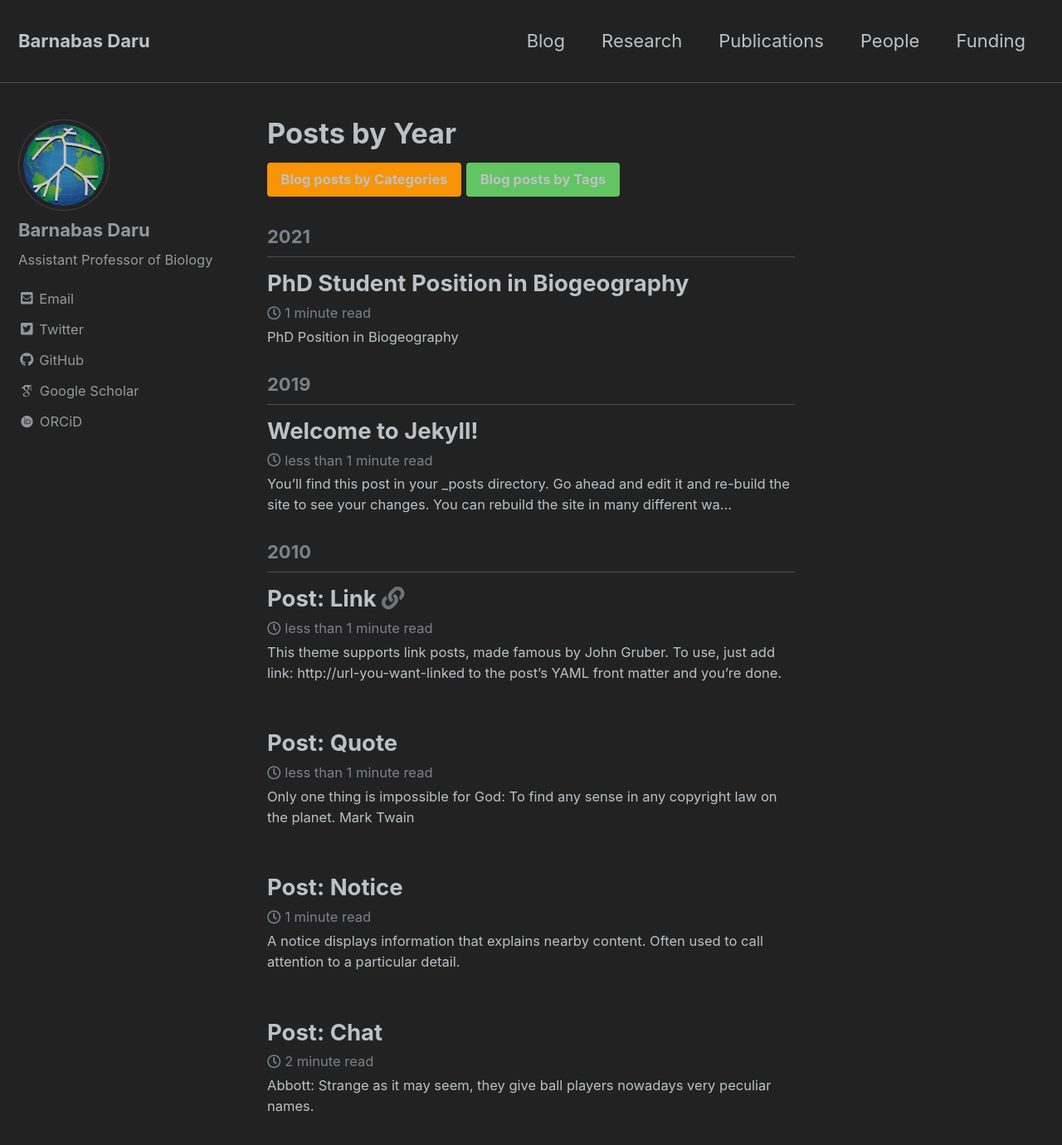
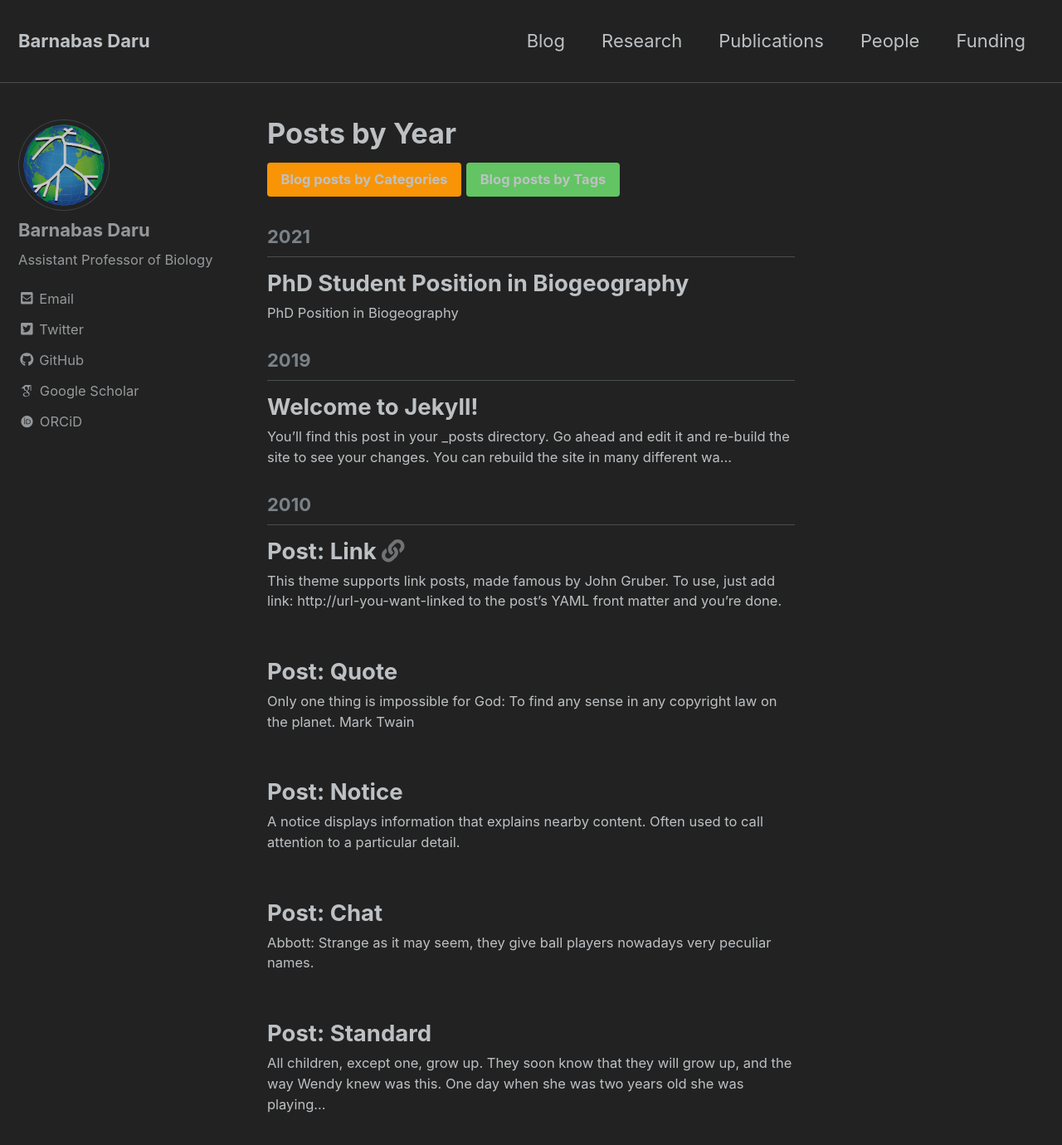
Before and after one commit to darunabas/darulab.github.io, a Jekyll site: the page built from _pages/blog.html, in a window 1280 px wide and 1400 px high. Shown: the top 1380 px of the window at 83% size. Built offline with Jekyll 4.4.1, drawn with Linux system fonts in a browser that asks for light colours; nearby versions of some CDN libraries; some web fonts are replaced; some of the changed lines change nothing that is shown; some of the changed text lies outside the part shown.

Commit message:
Update _config.yml

```diff
--- a/_config.yml
+++ b/_config.yml
@@ -244,34 +244,3 @@ compress_html:
   clippings: all
   ignore:
     envs: development
-
-
-# Defaults
-defaults:
-  # _posts
-  - scope:
-      path: ""
-      type: posts
-    values:
-      read_time: true
-      comments: true
-      author_profile: true
-  # _pages
-  - scope:
-      path: ""
-      type: pages
-    values:
-      layout: single
-      author_profile: true
-      defaults:
-  # _portfolio
-  - scope:
-      path: ""
-      type: portfolio
-    values:
-      layout: single
-      author_profile: false
-      read_time: true
-      comments: # true
-      share: true
-      related: true
```
